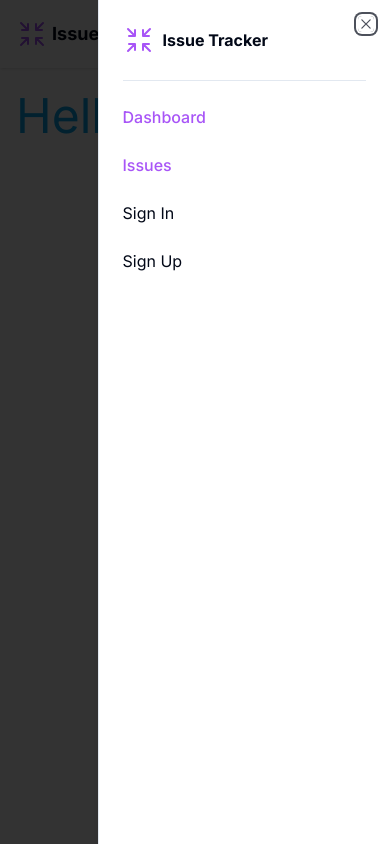
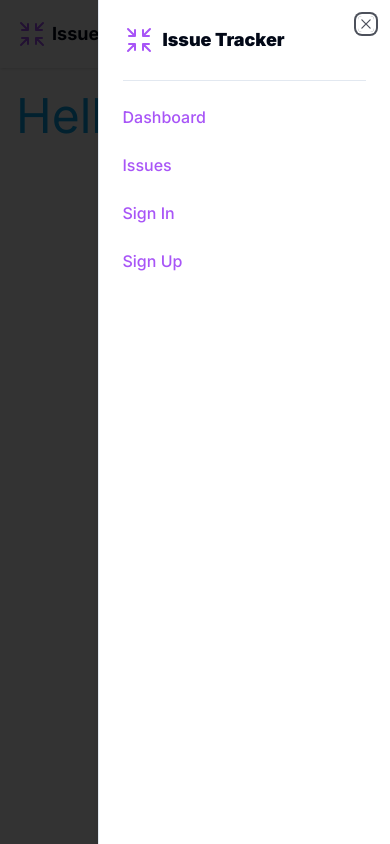
Before and after one commit to hermanconnor/issue-tracker, a Next.js app: page / in a window 390 px wide. Both pictures are taken after a click on the button "Toggle Navbar". Built offline with nearby package versions, Linux system fonts and the light colour scheme; no server answers.

Commit message:
Remove sign in and sign up links from mobile nav if user is authorized

```diff
--- a/app/layout.tsx
+++ b/app/layout.tsx
@@ -23,8 +23,8 @@ export default function RootLayout({
     <html lang="en">
       <body
         className={cn(
+          fontSans.variable,
           "min-h-dvh bg-background font-sans antialiased",
-          fontSans.variable,
         )}
       >
         <SessionProvider>
--- /dev/null
+++ b/components/navbar/AuthLinks.tsx
@@ -0,0 +1,29 @@
+import Link from "next/link";
+import { getServerSession } from "next-auth";
+import { Button } from "@/components/ui/button";
+
+import AuthButton from "./AuthButton";
+import authOptions from "@/app/api/auth/authOptions";
+
+const AuthLinks = async () => {
+  const session = await getServerSession(authOptions);
+
+  return (
+    <>
+      {session && session.user ? (
+        <AuthButton />
+      ) : (
+        <div className="flex items-center gap-2">
+          <Link href="/sign-in" className="hidden sm:inline-block">
+            Sign In
+          </Link>
+          <Button asChild variant="ghost" className="hidden sm:inline-block">
+            <Link href="/sign-up">Sign Up</Link>
+          </Button>
+        </div>
+      )}
+    </>
+  );
+};
+
+export default AuthLinks;
--- /dev/null
+++ b/components/navbar/MobileAuthLinks.tsx
@@ -0,0 +1,31 @@
+import Link from "next/link";
+import { getServerSession } from "next-auth";
+import { SheetClose } from "../ui/sheet";
+
+import authOptions from "@/app/api/auth/authOptions";
+
+const MobileAuthLinks = async () => {
+  const session = await getServerSession(authOptions);
+
+  return (
+    <>
+      {!session?.user && (
+        <>
+          <SheetClose asChild>
+            <Link href="/sign-in" className="font-medium text-purple-500">
+              Sign In
+            </Link>
+          </SheetClose>
+
+          <SheetClose asChild>
+            <Link href="/sign-up" className="font-medium text-purple-500">
+              Sign Up
+            </Link>
+          </SheetClose>
+        </>
+      )}
+    </>
+  );
+};
+
+export default MobileAuthLinks;
--- a/components/navbar/MobileNav.tsx
+++ b/components/navbar/MobileNav.tsx
@@ -1,4 +1,5 @@
 import Link from "next/link";
+import { getServerSession } from "next-auth";
 import { HamburgerMenuIcon } from "@radix-ui/react-icons";
 import { Button } from "@/components/ui/button";
 import { Separator } from "@/components/ui/separator";
@@ -12,8 +13,11 @@ import {
 } from "@/components/ui/sheet";
 
 import Logo from "@/components/Logo";
+import authOptions from "@/app/api/auth/authOptions";
 
-const MobileNav = () => {
+const MobileNav = async () => {
+  const session = await getServerSession(authOptions);
+
   return (
     <Sheet>
       <SheetTrigger asChild>
@@ -28,7 +32,7 @@ const MobileNav = () => {
             <SheetClose asChild>
               <Link href="/" className="flex items-center space-x-2">
                 <Logo />
-                <span className="text-base font-bold">Issue Tracker</span>
+                <span className="font-black">Issue Tracker</span>
               </Link>
             </SheetClose>
           </SheetTitle>
@@ -37,29 +41,31 @@ const MobileNav = () => {
 
         <div className="flex h-full flex-col space-y-6">
           <SheetClose asChild>
-            <Link
-              href="/dashboard"
-              className="font-medium text-purple-500 transition-colors"
-            >
+            <Link href="/dashboard" className="font-medium text-purple-500">
               Dashboard
             </Link>
           </SheetClose>
           <SheetClose asChild>
-            <Link
-              href="/issues/list"
-              className="font-medium text-purple-500 transition-colors"
-            >
+            <Link href="/issues/list" className="font-medium text-purple-500">
               Issues
             </Link>
           </SheetClose>
 
-          <SheetClose asChild>
-            <Link href="/sign-in">Sign In</Link>
-          </SheetClose>
+          {!session?.user && (
+            <>
+              <SheetClose asChild>
+                <Link href="/sign-in" className="font-medium text-purple-500">
+                  Sign In
+                </Link>
+              </SheetClose>
 
-          <SheetClose asChild>
-            <Link href="/sign-up">Sign Up</Link>
-          </SheetClose>
+              <SheetClose asChild>
+                <Link href="/sign-up" className="font-medium text-purple-500">
+                  Sign Up
+                </Link>
+              </SheetClose>
+            </>
+          )}
         </div>
       </SheetContent>
     </Sheet>
--- a/components/navbar/Navbar.tsx
+++ b/components/navbar/Navbar.tsx
@@ -7,9 +7,10 @@ import NavLinks from "./NavLinks";
 import AuthButton from "./AuthButton";
 import MobileNav from "./MobileNav";
 import authOptions from "@/app/api/auth/authOptions";
+import AuthLinks from "./AuthLinks";
 
-const Navbar = async () => {
-  const session = await getServerSession(authOptions);
+const Navbar = () => {
+  // const session = await getServerSession(authOptions);
 
   return (
     <nav className="mb-6 shadow">
@@ -27,8 +28,8 @@ const Navbar = async () => {
             <NavLinks />
           </div>
 
-          <div className="flex items-center space-x-4">
-            {session && session.user ? (
+          <div className="flex items-center space-x-5">
+            {/* {session && session.user ? (
               <AuthButton />
             ) : (
               <div className="flex items-center gap-2">
@@ -43,7 +44,8 @@ const Navbar = async () => {
                   <Link href="/sign-up">Sign Up</Link>
                 </Button>
               </div>
-            )}
+            )} */}
+            <AuthLinks />
 
             <MobileNav />
           </div>
```
